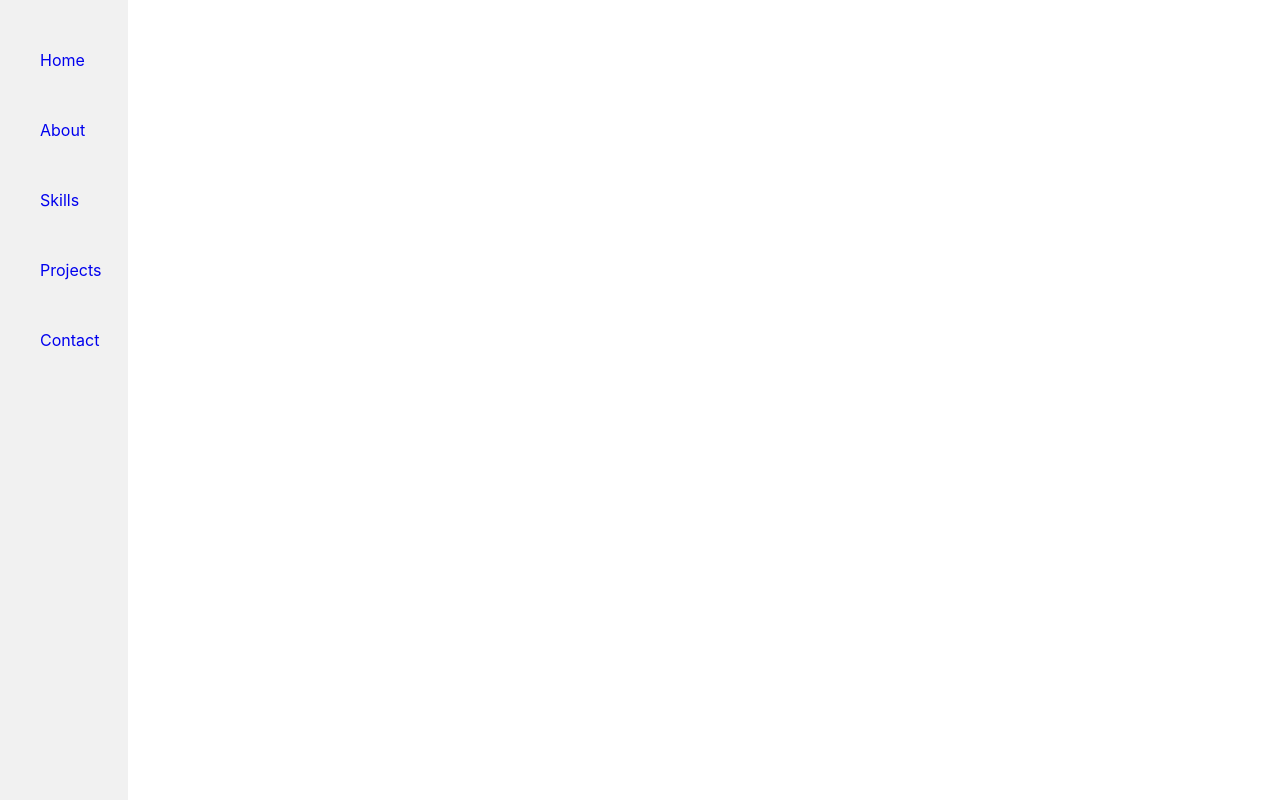
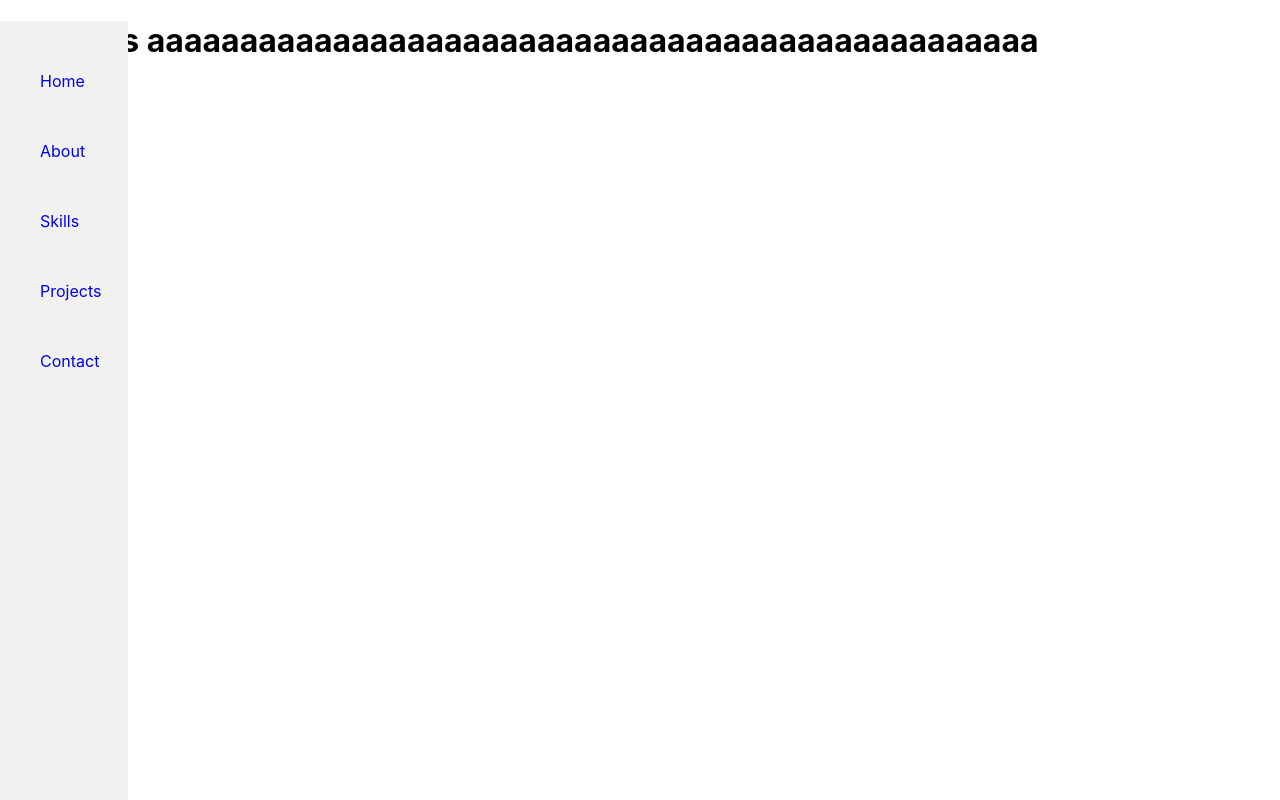
Before and after one commit to Erodri6z/Portfolio-2.0, a React (Create React App) app: page /info in a window 1280 px wide. Built offline with nearby package versions, Linux system fonts and the light colour scheme.

Commit message:
add an about page

```diff
--- a/src/App.jsx
+++ b/src/App.jsx
@@ -2,13 +2,16 @@ import React from 'react';
 import { Routes, Route } from 'react-router-dom'
 import './App.css';
 
-import Nav from './component/Nav/Nav';
+import Nav from './component/Nav/Nav'
+import About from './component/About/About';
 
 function App() {
   return (
     <main>
       <Nav className="nav" />
       <Routes>
+        {/* <Route path='/' element={<Landing />} /> */}
+        <Route path='/info' element={<About />} />
 
       </Routes>
     </main>
--- /dev/null
+++ b/src/component/About/About.jsx
@@ -0,0 +1,8 @@
+const About = () => {
+  return (
+    <h1>hello yes aaaaaaaaaaaaaaaaaaaaaaaaaaaaaaaaaaaaaaaaaaaaaaaa</h1>
+  )
+}
+
+
+export default About
```
Also changed, not shown: src/component/Landing/Landing.jsx (added).
